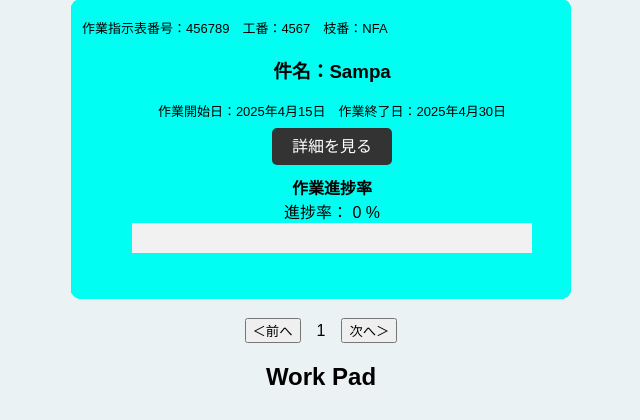
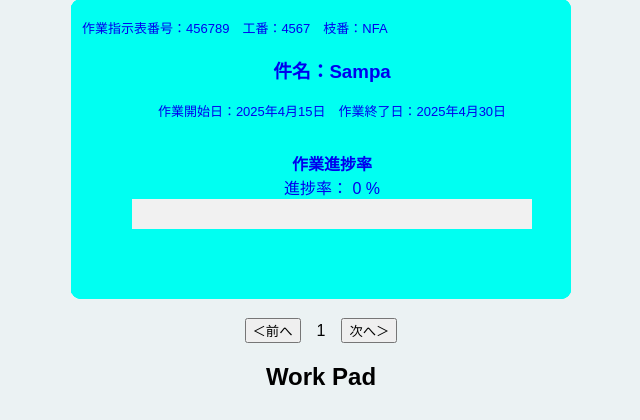
Before and after one commit to Jeshika0815/ushiku_apps, a Django app: page / in a window 1280 px wide. Shown: the part 55-475 px from the top of the page, without its empty margins (319-959 px from the left). Run offline with Django 5.2, Linux system fonts and the light colour scheme; a user stored in the database is signed in; data comes from the database, SQL or seed files in the repository; some web fonts are replaced.

Commit message:
Home changed 20.5.25

```diff
--- a/home/templates/home/dashboard.html
+++ b/home/templates/home/dashboard.html
@@ -23,12 +23,12 @@
 {% else %}
     <div class="s_container">
         {% for order in work_orders %}
+        <a href="{% url 'sagyoshiji:work_order_detail' order.pk %}" class="card_anker">
             <div class="card act_card">
                 <p align="left" style="font-size: small;">作業指示表番号：{{ order.work_order_number }}　工番：{{ order.work_number }}　枝番：{{ order.work_trenum }} </p>
                 <h3>件名：{{ order.subject }}</h3>
                 <p style="font-size: small;">作業開始日：{{ order.start_date }}　作業終了日：{{ order.end_date }}</p>
-                <a href="{% url 'sagyoshiji:work_order_detail' order.pk %}" class="sub_bt">詳細を見る</a>
-                <br><br>
+                <br>
 
                 <h4 style="margin: 0;">作業進捗率</h4>
                 <p style="margin:0;">進捗率： {{ order.progress_rate }} %</p>
@@ -57,8 +57,8 @@
                             color: white;
                         }
                     </style>
-                </p>
-            </div>
+
+            </div></a>
         {% endfor %}
     </div><br>
     {% if work_order_count > 1 %}
@@ -105,6 +105,7 @@
         cards.forEach((card, i) => {
             card.classList.remove('act_card');
             card.style.left = (i === index) ? '0' : '100%';
+            card.style.pointerEvents = (i === index)? 'auto' : 'none';
         });
         cards[index].classList.add('act_card');
         showpage.innerHTML = (index + 1) + '/' + total_cards;
```
